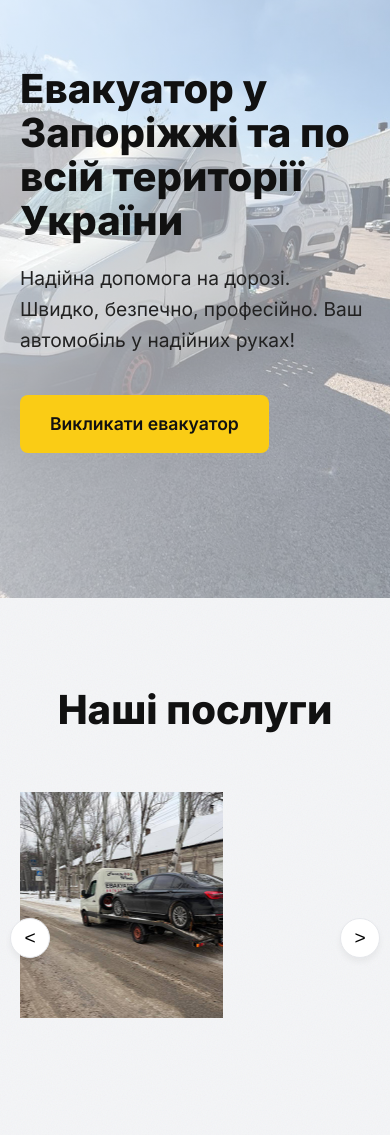
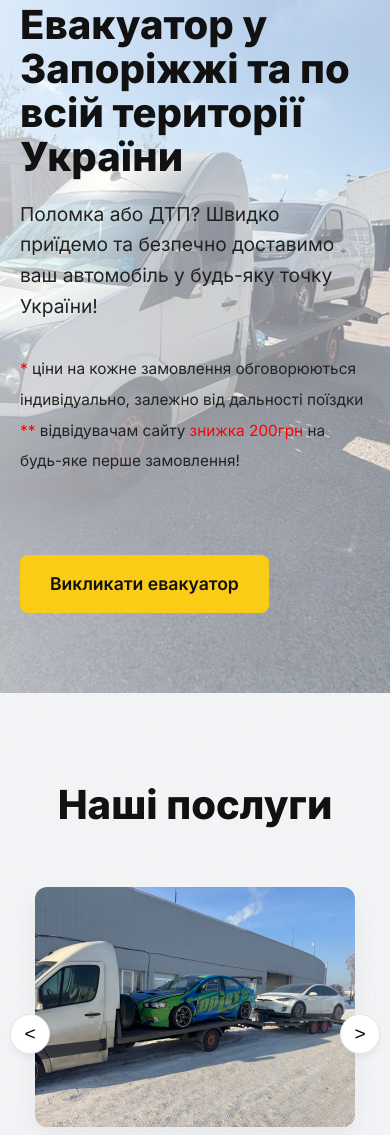
Before and after one commit to YevgenShtoriki/TowTruck.com.ua, a plain HTML site: page index.html in a window 390 px wide. Shown: the part 332-1467 px from the top of the page. Drawn offline with Linux system fonts and the light colour scheme.

Commit message:
Add files via upload

```diff
--- a/css/style.css
+++ b/css/style.css
@@ -49,6 +49,7 @@ a {
     z-index: 100;
     box-shadow: 0 2px 10px rgba(0,0,0,0.05);
     padding: 10px 0;
+    transition: transform 0.3s ease;
 }
 
 .header-container {
@@ -167,10 +168,8 @@ a {
 /* Hero Section */
 .hero {
     position: relative;
-    height: 80vh;
-    min-height: 500px;
-    display: flex;
-    align-items: center;
+    padding-top: 80px;
+    padding-bottom: 80px;
     background-image: url('../img/evakuator-zaporozhye-ukraina-bg.jpg');
     background-size: cover;
     background-position: center;
@@ -188,6 +187,7 @@ a {
     position: relative;
     z-index: 1;
     max-width: 600px;
+    margin: 0 auto;
 }
 
 .hero-title {
@@ -201,7 +201,7 @@ a {
 .hero-slogan {
     font-size: 1.2rem;
     font-weight: 500;
-    margin-bottom: 40px;
+    margin-bottom: 80px;
     color: #222;
 }
 
--- a/index.html
+++ b/index.html
@@ -51,7 +51,7 @@
         <div class="hero-overlay"></div>
         <div class="container hero-content">
             <h1 class="hero-title lng-hero-title">Евакуатор у Запоріжжі та по всій території України</h1>
-            <h2 class="hero-slogan lng-hero-slogan">Надійна допомога на дорозі. Швидко, безпечно, професійно. Ваш автомобіль у надійних руках!</h2>
+            <h2 class="hero-slogan lng-hero-slogan">Поломка або ДТП? Швидко приїдемо та безпечно доставимо ваш автомобіль у будь-яку точку України!<br><br><span style="font-size: 0.8em;"><span style="color: red;">*</span> ціни на кожне замовлення обговорюються індивідуально, залежно від дальності поїздки<br><span style="color: red;">**</span> відвідувачам сайту <span style="color: red;">знижка 200грн</span> на будь-яке перше замовлення!</span></h2>
             <a href="tel:+380664500994" class="btn btn-primary lng-hero-btn">Викликати евакуатор</a>
         </div>
     </section>
@@ -152,14 +152,6 @@
                         <div class="slide">
                             <div class="review-card">
                                 <div class="review-stars">★★★★★</div>
-                                <p class="review-text lng-review-4-text">"Витягли машину з кювету вночі. Величезне спасибі за оперативність!"</p>
-                                <p class="review-author lng-review-4-author">Дмитро</p>
-                            </div>
-                        </div>
-
-                        <div class="slide">
-                            <div class="review-card">
-                                <div class="review-stars">★★★★★</div>
                                 <p class="review-text lng-review-5-text">"Швидка подача, водій знає свою справу. Ціна приємно здивувала."</p>
                                 <p class="review-author lng-review-5-author">Олена</p>
                             </div>
--- a/js/lang.js
+++ b/js/lang.js
@@ -8,8 +8,8 @@ const langArr = {
         "ru": "Эвакуатор в Запорожье и по всей территории Украины"
     },
     "hero-slogan": {
-        "uk": "Надійна допомога на дорозі. Швидко, безпечно, професійно. Ваш автомобіль у надійних руках!",
-        "ru": "Надежная помощь на дороге. Быстро, безопасно, профессионально. Ваш автомобиль в надежных руках!"
+        "uk": "Поломка або ДТП? Швидко приїдемо та безпечно доставимо ваш автомобіль у будь-яку точку України!<br><br><span style='font-size: 0.8em;'><span style='color: red;'>*</span> ціни на кожне замовлення обговорюються індивідуально, залежно від дальності поїздки<br><span style='color: red;'>**</span> відвідувачам сайту <span style='color: red;'>знижка 200грн</span> на будь-яке перше замовлення!</span>",
+        "ru": "Поломка или ДТП? Быстро приедем и safely доставим ваш автомобиль в любую точку Украины!<br><br><span style='font-size: 0.8em;'><span style='color: red;'>*</span> цены на каждый заказ проговариваются индивидуально, в зависимости от дальности поездки<br><span style='color: red;'>**</span> посетителям сайта <span style='color: red;'>скидка 200грн</span> на любой первый заказ!</span>"
     },
     "hero-btn": {
         "uk": "Викликати евакуатор",
@@ -59,10 +59,7 @@ const langArr = {
         "uk": "\"Допомогли після ДТП, евакуаторник був дуже ввічливий і заспокоїв.\"",
         "ru": "\"Помогли после ДТП, эвакуаторщик был очень вежлив и успокоил.\""
     },
-    "review-4-text": {
-        "uk": "\"Витягли машину з кювету вночі. Величезне спасибі за оперативність!\"",
-        "ru": "\"Вытащили машину из кювета ночью. Огромное спасибо за оперативность!\""
-    },
+
     "review-5-text": {
         "uk": "\"Швидка подача, водій знає свою справу. Ціна приємно здивувала.\"",
         "ru": "\"Быстрая подача, водитель знает свое дело. Цена приятно удивила.\""
@@ -74,7 +71,7 @@ const langArr = {
     "review-1-author": { "uk": "Олексій", "ru": "Алексей" },
     "review-2-author": { "uk": "Марина", "ru": "Марина" },
     "review-3-author": { "uk": "Віктор", "ru": "Виктор" },
-    "review-4-author": { "uk": "Дмитро", "ru": "Дмитрий" },
+
     "review-5-author": { "uk": "Олена", "ru": "Елена" },
     "review-6-author": { "uk": "Андрій", "ru": "Андрей" },
     "footer-contacts": {
--- a/js/script.js
+++ b/js/script.js
@@ -18,7 +18,7 @@ function changeLanguage(lang) {
         let elements = document.querySelectorAll('.lng-' + key);
         if (elements.length > 0) {
             elements.forEach(el => {
-                el.textContent = langArr[key][lang];
+                el.innerHTML = langArr[key][lang];
             });
         }
     }
@@ -168,3 +168,28 @@ document.addEventListener("DOMContentLoaded", () => {
         setInterval(nextSlide, 5000);
     });
 });
+
+// Mobile Header Scroll Logic
+let lastScrollY = window.scrollY;
+const header = document.querySelector('.header');
+const contactsBlock = document.querySelector('.contacts-block');
+
+window.addEventListener('scroll', () => {
+    if (window.innerWidth <= 768) {
+        const currentScrollY = window.scrollY;
+
+        if (currentScrollY > lastScrollY && currentScrollY > 50) {
+            // Scrolling down
+            if (contactsBlock) {
+                const offset = contactsBlock.offsetTop;
+                header.style.transform = `translateY(-${Math.max(0, offset - 10)}px)`;
+            }
+        } else {
+            // Scrolling up
+            header.style.transform = 'translateY(0)';
+        }
+        lastScrollY = currentScrollY;
+    } else {
+        header.style.transform = 'translateY(0)';
+    }
+});
```
